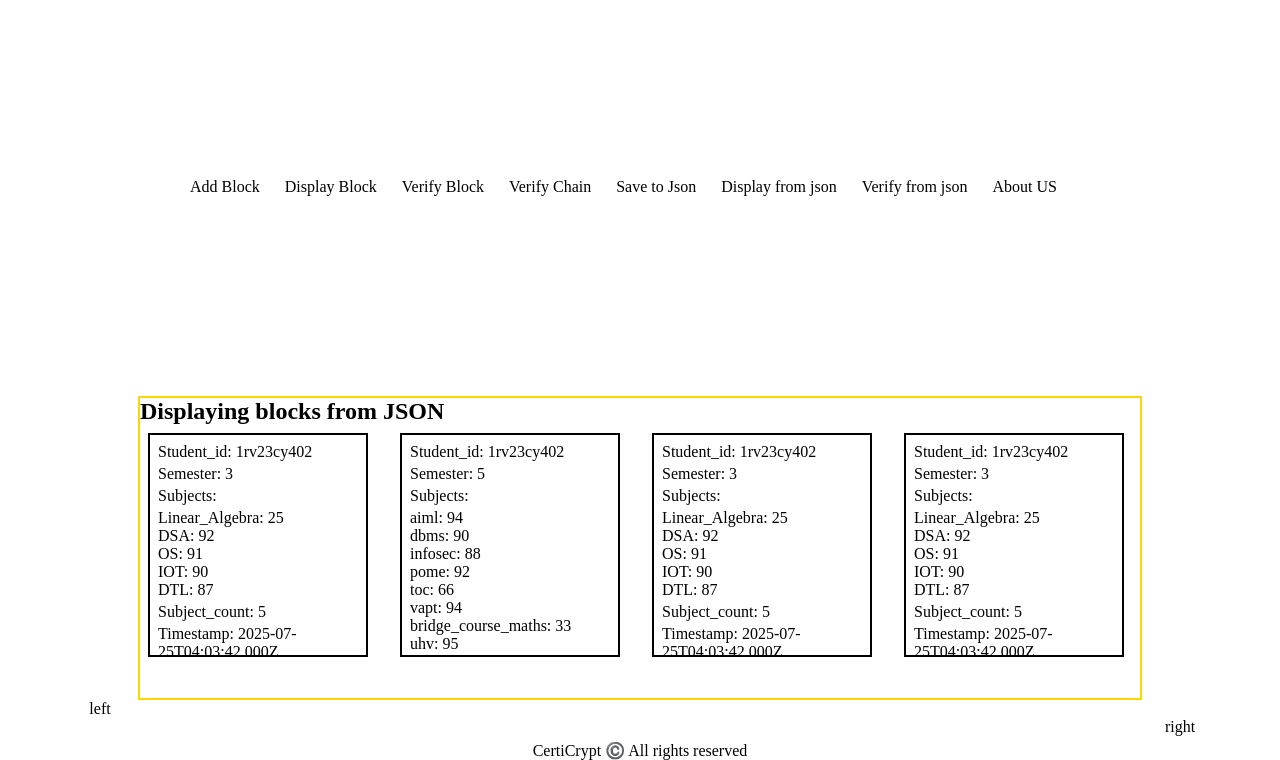
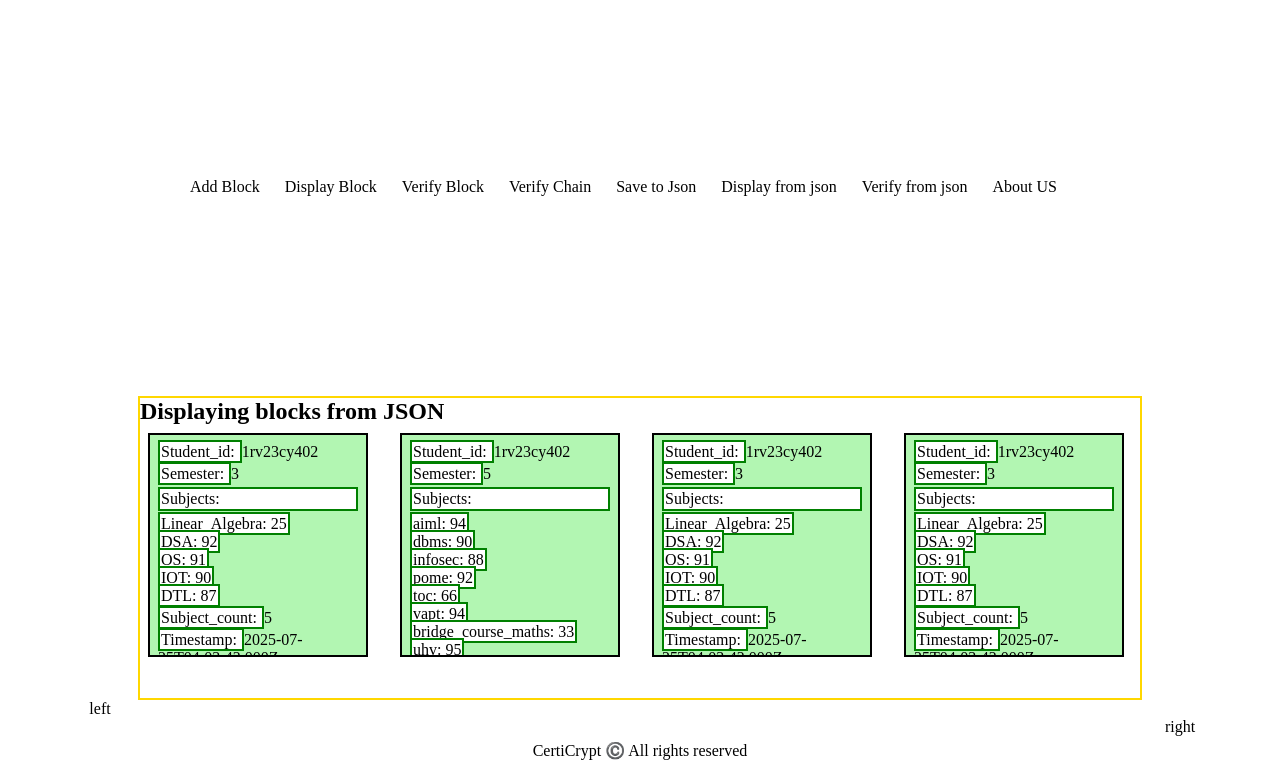
Before and after one commit to ksurajsingh/CertiCrypt, a plain HTML site: page client/index.html in a window 1280 px wide. Shown: the part 40-800 px from the top of the page. Drawn offline with nearby package versions, Linux system fonts and the light colour scheme.

Commit message:
style(blocks):okayish

```diff
--- a/client/script.js
+++ b/client/script.js
@@ -101,11 +101,10 @@ function displayFromJson() {
       });
 
       // displaying the json data
-      console.log(blocks);
+      // console.log(blocks);
       blocks.forEach(block=>{
-        console.log(block);
+        // console.log(block);
         blockHTML=document.createElement('div')
-        console.log(block);
         blockHTML.classList.add('block');
         blockHTML.innerHTML=`
         <div class='blockE'><span class='key'>Student_id: </span><span class='value'>${block.student_id}</span></div>
--- a/client/style.css
+++ b/client/style.css
@@ -32,6 +32,7 @@ main{
 }
 
 .block{
+  background-color: rgba(0, 225, 0, 0.3);
   display: flex;
   flex-direction: column;
   min-width:20%;
@@ -50,6 +51,20 @@ main{
   flex-direction: column;
   gap:4px
 }
+
+.key{
+  position: relative;
+  background-color: white;
+  min-width:98px;
+  overflow: scroll;
+  scrollbar-width: none;
+  padding: 1px;
+  border: 2px solid green;
+ }
+
+ .key::-webkit-scrollbar{
+   display: none;
+ }
 
 #left{
   width: 200px;
```
